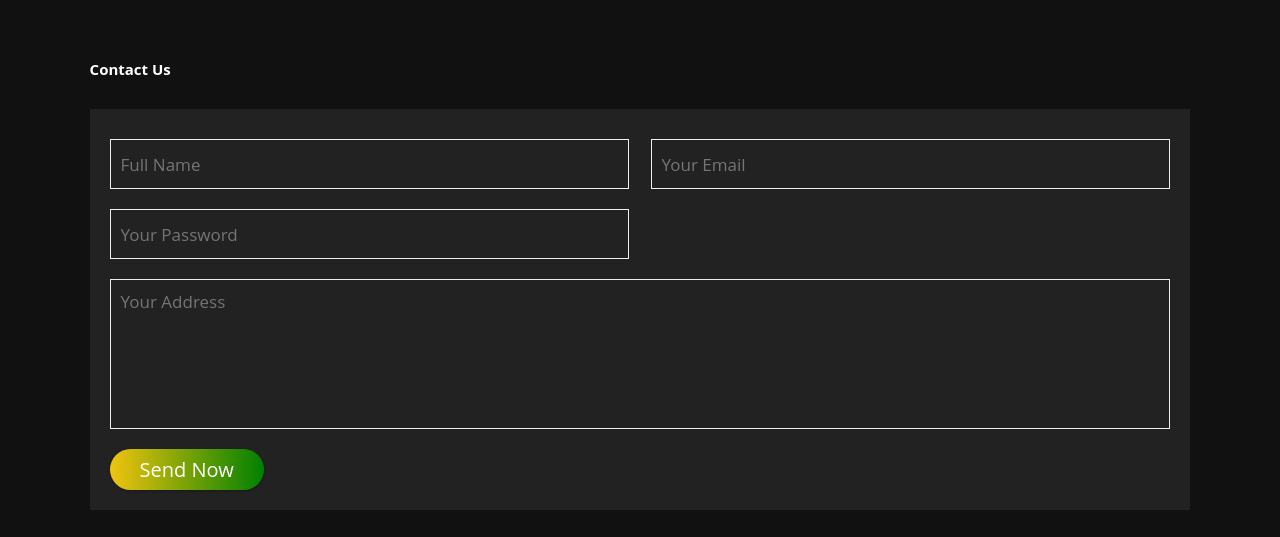
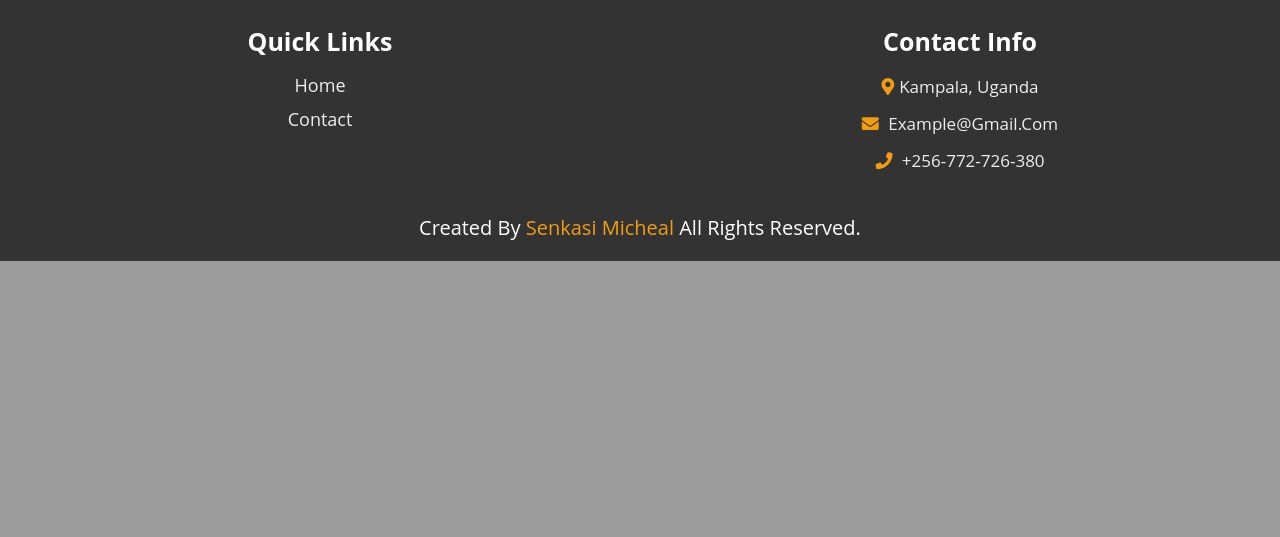
Before and after one commit to senkasimicheal/sug, a Flask app: page / in a window 1280 px wide. Shown: the part 801-1338 px from the top of the page. After the commit the page ends 1062 px from the top, so only its background shows below. Run offline with Flask 3, Linux system fonts and the light colour scheme.

Commit message:
update on the home page

```diff
--- a/templates/index.html
+++ b/templates/index.html
@@ -24,13 +24,6 @@
         <div id="menu" class="fas fa-bars"></div>
 
         <i id="logo" class="fas fa-coins"></i>
-
-        <nav class="navbar">
-            <ul>
-                <li><a class="active" href="#home">home</a></li>
-                <li><a href="#contact">contact</a></li>
-            </ul>
-        </nav>
 
         <div class="dd">
 
@@ -123,28 +116,6 @@
         <h1 style="color: green; font-size: 40px;">STAT UNITY GROUP</h1>
         <p class="getstarted">Click on Login/Signup in the top right corner to get started.</p>
     </section>
-
-    <section class="contact" id="contact">
-
-        <h1 class="heading">contact us</h1>
-
-        <div class="row">
-
-            <form action="">
-                <input required type="text" placeholder="full name" class="box">
-                <input required type="email" placeholder="your email" class="box">
-                <input required type="password" placeholder="your password" class="box">
-                <textarea required name="" id="" cols="30" rows="10" class="box address" placeholder="your address"></textarea>
-                <input type="submit" class="btn" value="send now">
-            </form>
-
-            <div class="image">
-                <img src="contact.jpg" alt="">
-            </div>
-        </div>
-
-    </section>
-
     <div class="footer">
 
         <div class="box-container">
```
